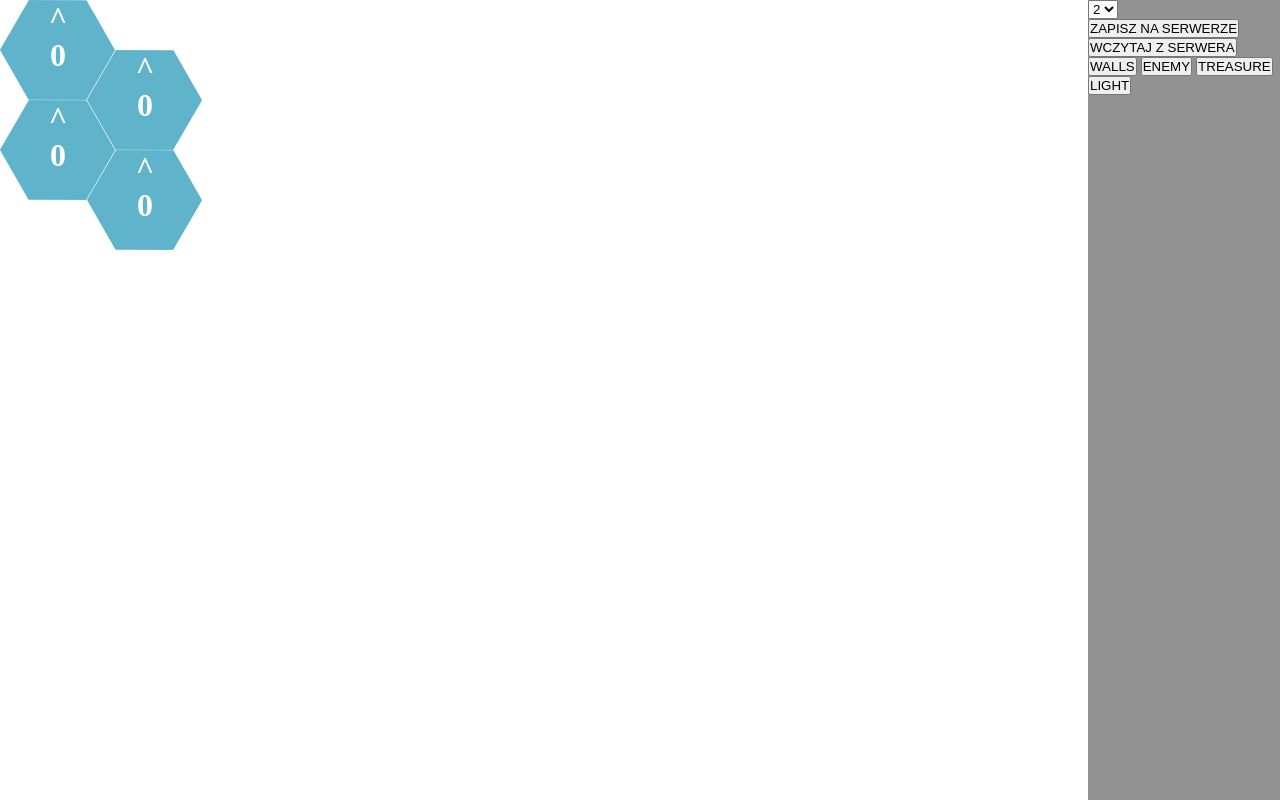
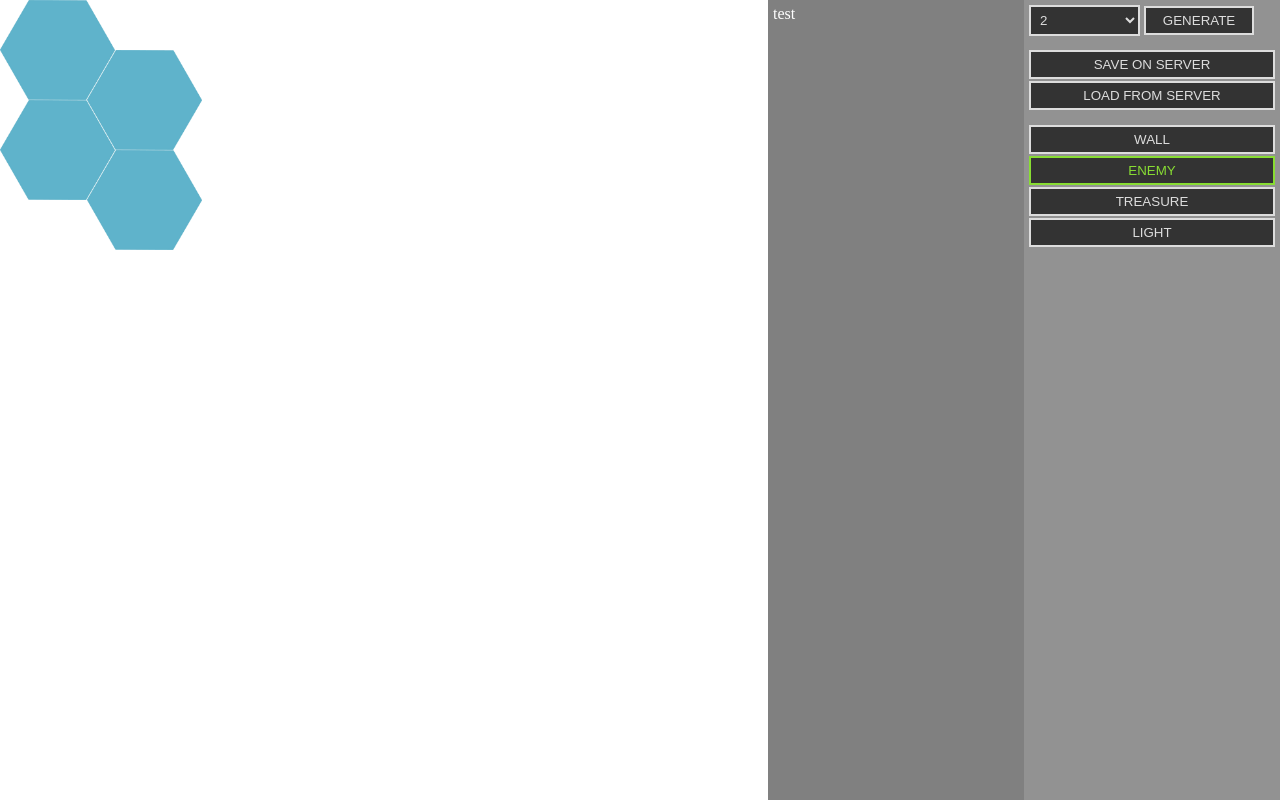
Before and after one commit to LittleBigKiller/vanilla-editor, a website: page static/index.html in a window 1280 px wide. Both pictures are taken after a click on the button "ENEMY". Drawn offline with Linux system fonts and the light colour scheme.

Commit message:
Improved editor, saving and loading levels

```diff
--- a/static/css/main.css
+++ b/static/css/main.css
@@ -2,9 +2,26 @@
     padding: 0;
     margin: 0;
     overflow: hidden;
+    -moz-user-select: none;
     user-select: none;
 }
 
+button, select {
+    background-color: #333333;
+    color: #dddddd;
+    border: 2px solid #dddddd;
+    margin-bottom: 2px;
+    padding: 5px;
+    text-transform: uppercase;
+}
+button:hover {
+    color: #dd8833;
+    border-color: #dd8833;
+}
+button:active {
+    color: #88dd33;
+    border-color: #88dd33;
+}
 
 #overlay {
     /* display: none; */
@@ -20,12 +37,36 @@
 }
 
 #ctrls {
+    box-sizing: border-box;
     position: absolute;
     top: 0;
     right: 0;
-    width: 15%;
+    width: 20%;
     height: 100%;
+    padding: 5px;
     background-color: #33333388;
+}
+#ctrl-create * {
+    width: 45%;
+}
+.ctrl-block {
+    margin-top: 5%;
+}
+.ctrl-block * {
+    width: 100%;
+}
+
+#data {
+    box-sizing: border-box;
+    position: absolute;
+    top: 0;
+    right: 20%;
+    width: 20%;
+    height: 100%;
+    padding: 5px;
+    background-color: #11111188;
+    overflow: hidden scroll;
+    color: #ffffff;
 }
 
 #cont {
@@ -49,3 +90,8 @@
     font-weight: bolder;
     cursor: pointer;
 }
+
+.active, .active:hover {
+    border-color: #88dd33;
+    color: #88dd33;
+}
--- a/static/index.html
+++ b/static/index.html
@@ -8,6 +8,7 @@
     <link rel="stylesheet" type="text/css" media="screen" href="css/main.css" />
     <script src="libs/jquery331.js"></script>
     <script src="js/net.js"></script>
+    <script src="js/hex.js"></script>
     <script src="js/main.js"></script>
     <script src="js/loader.js"></script>
 </head>
@@ -19,20 +20,29 @@
     </div>
     <div id="overlay">
         <div id="ctrls">
-            <select id="ctrl-hex-select">
+            <div id="ctrl-create">
+                <select id="ctrl-select">
                     <option value="2">2</option>
                     <option value="3">3</option>
                     <option value="4">4</option>
                     <option value="5">5</option>
                     <option value="6">6</option>
                 </select>
-            <br>
-            <button id="ctrl-hex-send">ZAPISZ NA SERWERZE</button>
-            <button id="ctrl-hex-send">WCZYTAJ Z SERWERA</button>
-            <button id="ctrl-hex-send">WALLS</button>
-            <button id="ctrl-hex-send">ENEMY</button>
-            <button id="ctrl-hex-send">TREASURE</button>
-            <button id="ctrl-hex-send">LIGHT</button>
+                <button id="ctrl-genlvl">generate</button>
+            </div>
+            <div id="ctrl-srv" class="ctrl-block">
+                <button id="ctrl-send">save on server</button>
+                <button id="ctrl-load">load from server</button>
+            </div>
+            <div id="ctrl-types" class="ctrl-block">
+                <button id="ctrl-type0" class="active">wall</button>
+                <button id="ctrl-type1">enemy</button>
+                <button id="ctrl-type2">treasure</button>
+                <button id="ctrl-type3">light</button>
+            </div>
+        </div>
+        <div id="data">
+            test
         </div>
     </div>
 </body>
--- /dev/null
+++ b/static/js/hex.js
@@ -0,0 +1,34 @@
+console.log('hex.js loaded')
+
+class Hex {
+    constructor(id, x, z) {
+        this.id = id
+        this.x = x
+        this.z = z
+        this.dirIn
+        this.dirOut
+        this.type
+
+        this.create()
+        this.object
+    }
+
+    create() {
+        let hex = $('<div>')
+        hex.addClass('hex')
+        hex.css('left', this.z * 116 - 29 * this.z)
+        if (this.z % 2 == 0) {
+            hex.css('top', this.x * 100)
+        } else {
+            hex.css('top', this.x * 100 + 50)
+        }
+        hex[0].hex = this
+        this.dirOut = -1
+        this.object = hex
+    }
+
+    setup() {
+        this.object.css('transform', 'rotate(' + 60 * this.dirOut + 'deg)')
+        this.object.html('^<br>' + this.dirOut)
+    }
+}
--- a/static/js/loader.js
+++ b/static/js/loader.js
@@ -1,3 +1,6 @@
+console.log('loader.js loaded')
+console.log('----------------')
+
 var net
 var main
 
--- a/static/js/main.js
+++ b/static/js/main.js
@@ -1,7 +1,14 @@
+console.log('main.js loaded')
+
 class Main {
     constructor() {
-        console.log('Main initialized')
-        this.level = []
+        console.log('main.js initialized')
+        this.pack = {}
+        this.pack.size = $('#ctrl-select').val()
+        this.pack.level = []
+        this.type  = 'wall'
+        this.hexes = []
+        this.nextIn = -1
         this.init()
     }
 
@@ -10,62 +17,98 @@ class Main {
     }
 
     ctrlsInit() {
-        $('#ctrl-hex-select').on('input', function () {
-            main.createTiles(this.value)
+        $('#ctrl-genlvl').on('click', function () {
+            main.pack.size = $('#ctrl-select').val()
+            main.createTiles()
         })
-        this.createTiles($('#ctrl-hex-select').val())
+        this.createTiles()
 
-        $('#ctrl-hex-send').on('click', this.genAndSend)
+        $('#ctrl-send').on('click', function() {
+            main.sendLevel()
+        })
+
+        $('#ctrl-load').on('click', function() {
+            net.loadLvl()
+        })
+
+        $('#ctrl-types').children().on('click', function() {
+            main.type  = this.innerHTML
+            main.clearTypes()
+            this.className = 'active'
+        })
     }
 
-    createTiles(amount) {
+    clearTypes() {
+        let buts = Array.from($('#ctrl-types')[0].children)
+        for (let i in buts) {
+            buts[i].className = ''
+        }
+    }
+
+    createTiles() {
+        this.pack.level = []
+        this.hexes = []
         $('#cont').html('')
-        for (let i = 0; i < amount; i++) {
-            for (let j = 0; j < amount; j++) {
-                let hex = $('<div>')
-                hex.addClass('hex')
-                hex.css('left', i * 116 - 29 * i)
-                if (i % 2 == 0) {
-                    hex.css('top', j * 100)
-                } else {
-                    hex.css('top', j * 100 + 50)
-                }
-                hex.html('^<br>0')
-                hex[0].rot = 0
-                hex[0].x = i
-                hex[0].y = j
-                hex[0].z = 0
-                hex.on('click', this.hexClick)
-                $('#cont').append(hex)
+        for (let i = 0; i < this.pack.size; i++) {
+            for (let j = 0; j < this.pack.size; j++) {
+                let hex = new Hex(this.hexes.length, i, j)
+                this.hexes.push(hex)
+                hex.object.on('click', this.hexClick)
+                $('#cont').append(hex.object)
             }
         }
     }
 
     hexClick() {
-        this.rot += 1
-        if (this.rot > 5) {
-            this.rot = 0
+        console.log(this.hex.dirOut)
+        if (this.hex.dirOut == -1) {
+            this.hex.dirIn = main.nextIn
+            let dataPack = {}
+            dataPack.id = this.hex.id
+            dataPack.x = this.hex.x
+            dataPack.z = this.hex.z
+            dataPack.dirOut = this.hex.dirOut
+            dataPack.dirIn = this.hex.dirIn
+            dataPack.type = this.hex.type
+            main.pack.level.push(dataPack)
+        }
+        this.hex.type = main.type
+
+        this.hex.dirOut += 1
+        if (this.hex.dirOut > 5) {
+            this.hex.dirOut = 0
+        }
+        this.style.transform = 'rotate(' + 60 * this.hex.dirOut + 'deg)'
+        this.innerHTML = '^<br>' + this.hex.dirOut
+        main.nextIn = (this.hex.dirOut + 3) % 6
+        for (let i in main.pack.level) {
+            let dataPack = main.pack.level[i]
+            if (dataPack.id == this.hex.id) {
+                dataPack.dirOut = this.hex.dirOut
+                dataPack.type = this.hex.type
+                break
+            }
         }
 
-        this.style.transform = 'rotate(' + 60 * this.rot + 'deg)'
-        this.innerHTML = '^<br>' + this.rot
     }
 
-    genAndSend() {
-        main.level = []
-        // Łapać wszystko z klasą "hex"?
-        let hexes = Array.from($('#cont')[0].children)
-        console.log(Array.from($('#cont')[0].children))
-        for (let i in hexes) {
-            let tile = {
-                x: hexes[i].x,
-                y: hexes[i].y,
-                z: hexes[i].z,
-                rot: hexes[i].rot,
-            }
-            main.level.push(tile)
+    sendLevel() {
+        net.sendLvl(main.pack)
+    }
+
+    loadLevel(data) {
+        console.log(data)
+        main.pack.size = data.size
+        this.createTiles()
+        main.pack.level = data.level
+        for (let i in data.level) {
+            let dataPack = data.level[i]
+            main.hexes[dataPack.id].x = parseInt(dataPack.x)
+            main.hexes[dataPack.id].z = parseInt(dataPack.z)
+            main.hexes[dataPack.id].dirOut = parseInt(dataPack.dirOut)
+            main.hexes[dataPack.id].dirIn = parseInt(dataPack.dirIn)
+            main.hexes[dataPack.id].type = parseInt(dataPack.type)
+            main.hexes[dataPack.id].setup()
         }
-        console.log(main.level)
-        net.sendLvl(main.level)
     }
 }
--- a/static/js/net.js
+++ b/static/js/net.js
@@ -1,14 +1,18 @@
+console.log('net.js loaded')
+
 class Net {
     constructor() {
-
+        console.log('net.js initialized')
     }
 
-    sendLvl(lvl) {
-        console.log('net.firstReq')
+    sendLvl(pack) {
+        console.log('net.sendLvl')
+        console.log(main.pack),
         $.ajax({
             url: '/SEND-LVL',
             data: {
-                level: lvl
+                size: pack.size,
+                level: pack.level,
             },
             type: 'POST',
             success: function (data) {
@@ -20,4 +24,20 @@ class Net {
             },
         })
     }
+
+    loadLvl() {
+        console.log('net.sendLvl')
+        $.ajax({
+            url: '/LOAD-LVL',
+            type: 'POST',
+            success: function (data) {
+                console.log('Level loaded successfully')
+                main.loadLevel(data)
+            },
+            error: function (xhr, status, error) {
+                console.log(error)
+                console.log(xhr)
+            },
+        })
+    }
 }
```
Also changed, not shown: server.js (+9 -3 lines). Lines whose indentation alone changed are shown as unchanged.
